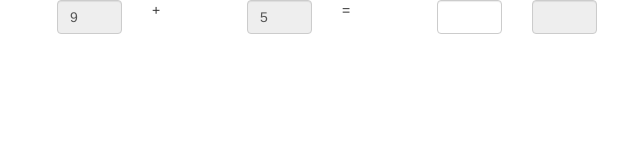
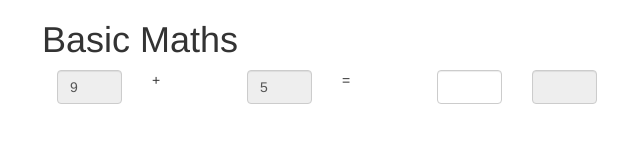
Before and after one commit to tecris/angularjs-calc, a website: page index.html in a window 1280 px wide. Shown: the whole page, without its empty margins (28-668 px from the left). Drawn offline with nearby package versions, Linux system fonts and the light colour scheme.

Commit message:
html stuff

```diff
--- a/index.html
+++ b/index.html
@@ -53,6 +53,9 @@
 
      }]);
 </script>
+<div class="container">
+  <h1>Basic Maths</h1>
+</div>
 <div id="wrapper" class="container">
   <div class="content" ng-controller="AdditionController">
     <div class="col-md-1 col-sm-1 col-xs-1">
```
